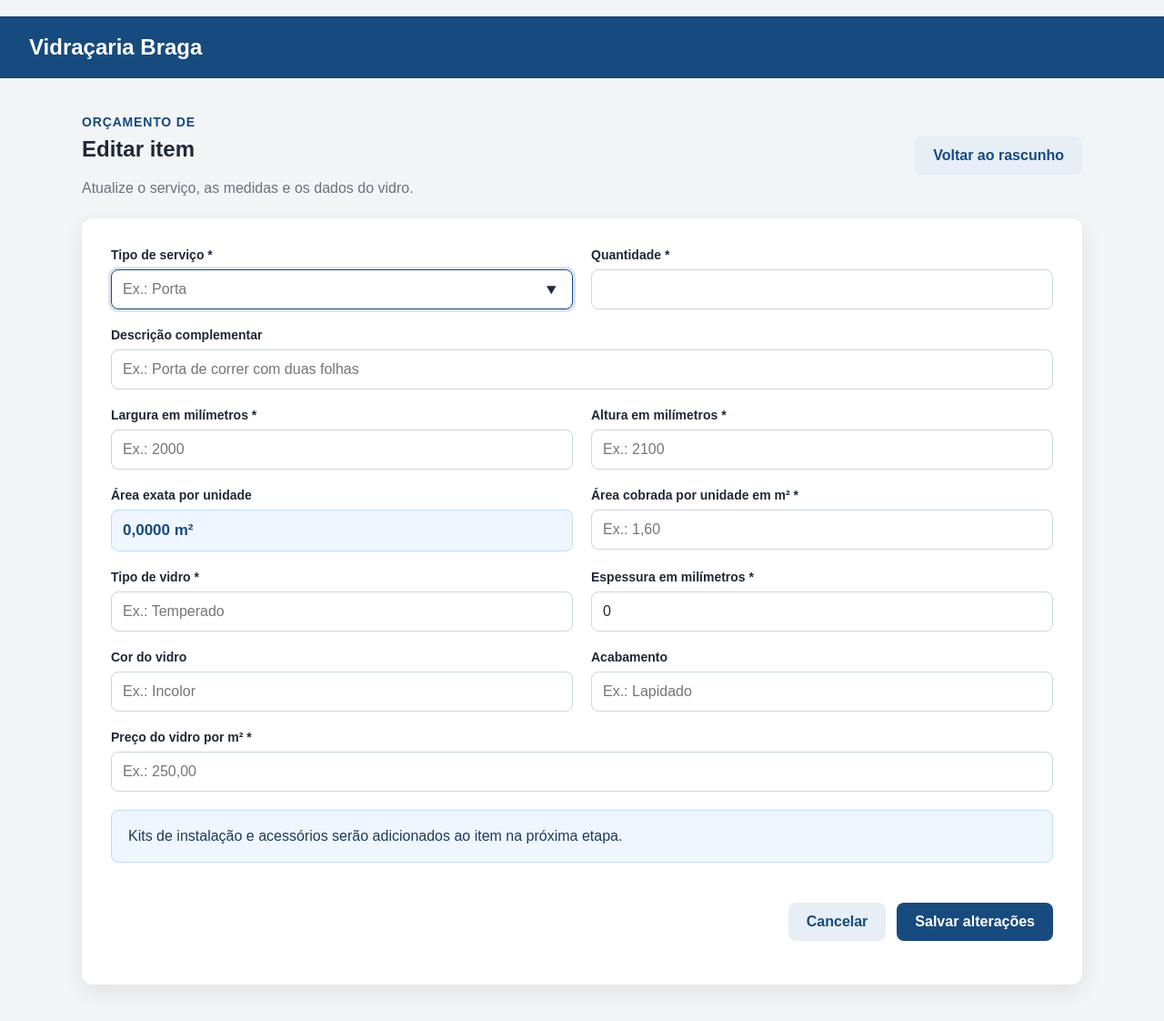
After one commit to diogozarpelo/braga-budget, a Flask app: template app/templates/edit_quote_item.html in a window 1280 px wide. The commit adds this page. Shown: the whole page at 91% size. Run offline with Flask 3, Linux system fonts and the light colour scheme; the template is opened without the code that fills it, so the values that code supplies are empty.

Commit message:
feat: add quotation item editing

```diff
--- a/app/static/css/styles.css
+++ b/app/static/css/styles.css
@@ -689,3 +689,20 @@ body.modal-open {
     line-height: 1.5;
     white-space: pre-line;
 }
+
+.item-actions-cell {
+    vertical-align: top;
+}
+
+.item-actions {
+    display: grid;
+    gap: 6px;
+    min-width: 142px;
+}
+
+.item-actions .table-action {
+    padding: 6px 9px;
+    font-size: 12px;
+    text-align: center;
+    white-space: nowrap;
+}
--- /dev/null
+++ b/app/templates/edit_quote_item.html
@@ -0,0 +1,202 @@
+{% extends "base.html" %}
+
+{% block title %}Editar item | Vidraçaria Braga{% endblock %}
+
+{% block content %}
+<section class="page-header">
+    <div>
+        <p class="eyebrow">Orçamento de {{ quote["client_name"] }}</p>
+        <h2>Editar item</h2>
+        <p>Atualize o serviço, as medidas e os dados do vidro.</p>
+    </div>
+
+    <a
+        class="button button-secondary"
+        href="{{ url_for('main.quote_detail', quote_id=quote['id']) }}"
+    >
+        Voltar ao rascunho
+    </a>
+</section>
+
+<section class="card">
+    {% if error %}
+        <p class="alert alert-error">{{ error }}</p>
+    {% endif %}
+
+    <form method="post" class="form-grid" autocomplete="off">
+        <label class="field">
+            <span>Tipo de serviço *</span>
+            <input
+                type="text"
+                name="service_type"
+                list="service-types"
+                value="{{ request.form.get('service_type', item['service_type']) }}"
+                placeholder="Ex.: Porta"
+                required
+                autofocus
+            >
+        </label>
+
+        <label class="field">
+            <span>Quantidade *</span>
+            <input
+                type="number"
+                name="quantity"
+                value="{{ request.form.get('quantity', item['quantity']) }}"
+                min="1"
+                step="1"
+                required
+            >
+        </label>
+
+        <datalist id="service-types">
+            <option value="Porta">
+            <option value="Janela">
+            <option value="Box">
+            <option value="Espelho">
+            <option value="Guarda-corpo">
+            <option value="Fechamento">
+        </datalist>
+
+        <label class="field field-full">
+            <span>Descrição complementar</span>
+            <input
+                type="text"
+                name="description"
+                value="{{ request.form.get('description', item['description']) }}"
+                placeholder="Ex.: Porta de correr com duas folhas"
+            >
+        </label>
+
+        <label class="field">
+            <span>Largura em milímetros *</span>
+            <input
+                type="number"
+                name="width_mm"
+                value="{{ request.form.get('width_mm', item['width_mm']) }}"
+                placeholder="Ex.: 2000"
+                min="1"
+                step="1"
+                required
+            >
+        </label>
+
+        <label class="field">
+            <span>Altura em milímetros *</span>
+            <input
+                type="number"
+                name="height_mm"
+                value="{{ request.form.get('height_mm', item['height_mm']) }}"
+                placeholder="Ex.: 2100"
+                min="1"
+                step="1"
+                required
+            >
+        </label>
+
+        <div class="field">
+            <span>Área exata por unidade</span>
+            <output class="calculated-value" id="exact-area-output">
+                0,0000 m²
+            </output>
+        </div>
+
+        <label class="field">
+            <span>Área cobrada por unidade em m² *</span>
+            <input
+                type="text"
+                name="charged_area_m2"
+                value="{{ request.form.get('charged_area_m2', charged_area_for_input) }}"
+                placeholder="Ex.: 1,60"
+                inputmode="decimal"
+                required
+            >
+        </label>
+
+        <label class="field">
+            <span>Tipo de vidro *</span>
+            <input
+                type="text"
+                name="glass_type"
+                list="glass-types"
+                value="{{ request.form.get('glass_type', item['glass_type']) }}"
+                placeholder="Ex.: Temperado"
+                required
+            >
+        </label>
+
+        <label class="field">
+            <span>Espessura em milímetros *</span>
+            <input
+                type="text"
+                name="thickness_mm"
+                value="{{ request.form.get('thickness_mm', '%g'|format(item['thickness_mm'])) }}"
+                placeholder="Ex.: 8"
+                inputmode="decimal"
+                required
+            >
+        </label>
+
+        <datalist id="glass-types">
+            <option value="Temperado">
+            <option value="Laminado">
+            <option value="Comum">
+        </datalist>
+
+        <label class="field">
+            <span>Cor do vidro</span>
+            <input
+                type="text"
+                name="glass_color"
+                list="glass-colors"
+                value="{{ request.form.get('glass_color', item['glass_color']) }}"
+                placeholder="Ex.: Incolor"
+            >
+        </label>
+
+        <label class="field">
+            <span>Acabamento</span>
+            <input
+                type="text"
+                name="finish"
+                value="{{ request.form.get('finish', item['finish']) }}"
+                placeholder="Ex.: Lapidado"
+            >
+        </label>
+
+        <datalist id="glass-colors">
+            <option value="Incolor">
+            <option value="Fumê">
+            <option value="Verde">
+            <option value="Bronze">
+        </datalist>
+
+        <label class="field field-full">
+            <span>Preço do vidro por m² *</span>
+            <input
+                type="text"
+                name="glass_price_per_m2"
+                value="{{ request.form.get('glass_price_per_m2', glass_price_for_input) }}"
+                placeholder="Ex.: 250,00"
+                inputmode="decimal"
+                required
+            >
+        </label>
+
+        <div class="info-box field-full">
+            Kits de instalação e acessórios serão adicionados ao item na próxima etapa.
+        </div>
+
+        <div class="form-actions field-full">
+            <a
+                class="button button-secondary"
+                href="{{ url_for('main.quote_detail', quote_id=quote['id']) }}"
+            >
+                Cancelar
+            </a>
+
+            <button type="submit">Salvar alterações</button>
+        </div>
+    </form>
+</section>
+{% endblock %}
```
Also changed, not shown: app/routes.py (+146 -0 lines), app/templates/quote_detail.html (+13 -1 lines).
